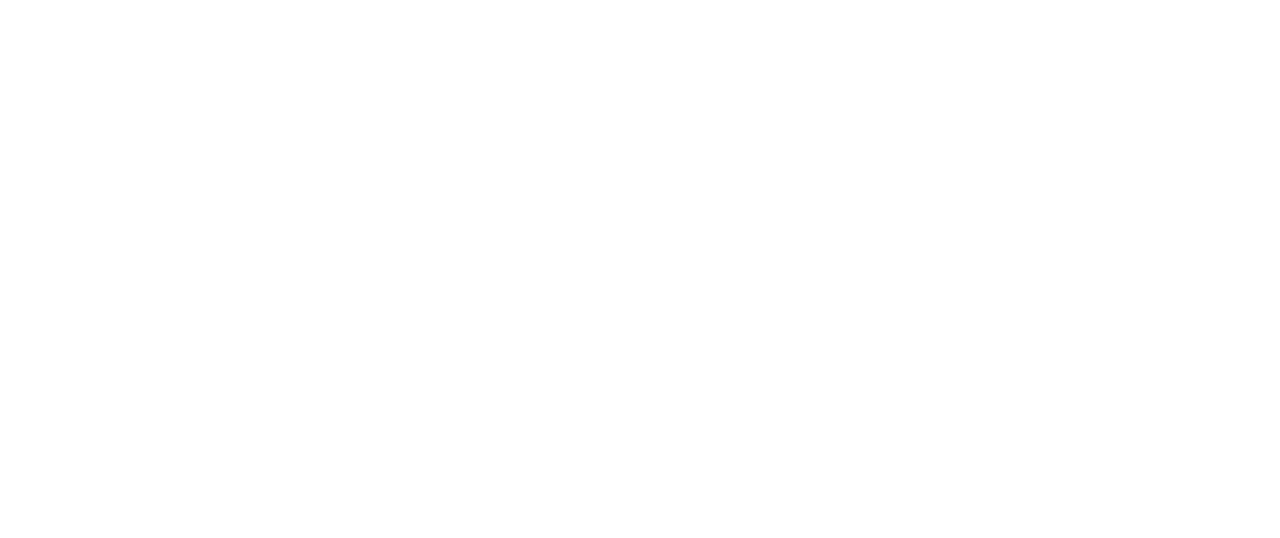
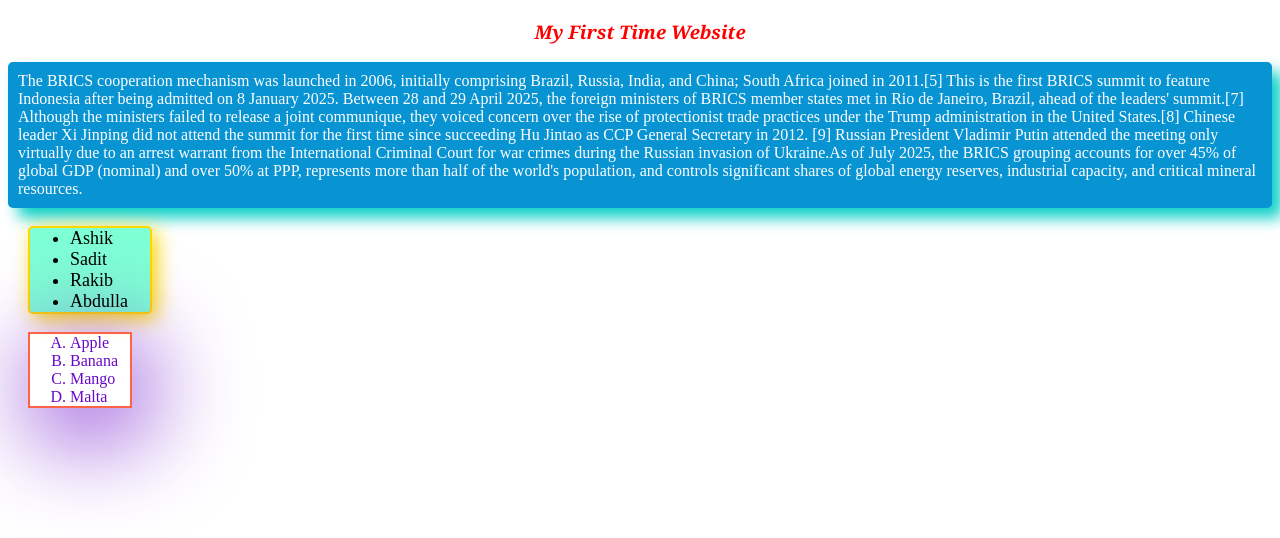
Before and after one commit to ashik4224/My-first-Task, a plain HTML site: page index.html in a window 1280 px wide. Drawn offline with Linux system fonts and the light colour scheme.

Commit message:
second commit

```diff
--- a/index.html
+++ b/index.html
@@ -4,8 +4,26 @@
     <meta charset="UTF-8">
     <meta name="viewport" content="width=device-width, initial-scale=1.0">
     <title>My First Task</title>
+    <link rel="stylesheet" href="styles/style.css">
 </head>
 <body>
+     <h3>My First Time Website</h3>
+    <p>
+        The BRICS cooperation mechanism was launched in 2006, initially comprising Brazil, Russia, India, and China; South Africa joined in 2011.[5] This is the first BRICS summit to feature Indonesia after being admitted on 8 January 2025. Between 28 and 29 April 2025, the foreign ministers of BRICS member states met in Rio de Janeiro, Brazil, ahead of the leaders' summit.[7] Although the ministers failed to release a joint communique, they voiced concern over the rise of protectionist trade practices under the Trump administration in the United States.[8] Chinese leader Xi Jinping did not attend the summit for the first time since succeeding Hu Jintao as CCP General Secretary in 2012. [9] Russian President Vladimir Putin attended the meeting only virtually due to an arrest warrant from the International Criminal Court for war crimes during the Russian invasion of Ukraine.As of July 2025, the BRICS grouping accounts for over 45% of global GDP (nominal) and over 50% at PPP, represents more than half of the world's population, and controls significant shares of global energy reserves, industrial capacity, and critical mineral resources.
+    </p>
 
+    <ul >
+        <li>Ashik</li>
+        <li>Sadit</li>
+        <li>Rakib</li>
+        <li>Abdulla</li>
+    </ul>
+
+    <ol class="link" type="A">
+        <li>Apple</li>
+        <li>Banana</li>
+        <li>Mango</li>
+        <li>Malta</li>
+    </ol>
 </body>
 </html>
--- /dev/null
+++ b/styles/style.css
@@ -0,0 +1,36 @@
+h3{
+    text-align: center;
+    color: red;
+    font-family: Georgia, 'Times New Roman', Times, serif;
+    font-style: italic;
+}
+
+p{
+    background-color: rgb(8, 147, 211);
+    padding: 10px;
+    border-radius: 5px;
+    box-shadow: 10px 10px 15px rgb(10, 209, 199);
+    color: white;
+}
+
+ul{
+    margin-left: 20px;
+    font-size: large;
+    background-color: aquamarine;
+    border: 2px solid gold;
+    border-radius: 5px;
+    box-shadow: 5px 5px 20px gold;
+    width: 80px;
+
+}
+
+.link{
+   margin-left: 20px;
+   color: rgb(105, 8, 201);
+   border: 2px solid tomato;
+   width: 60px;
+   box-shadow:10px 20px 100px;
+
+
+
+}
```
